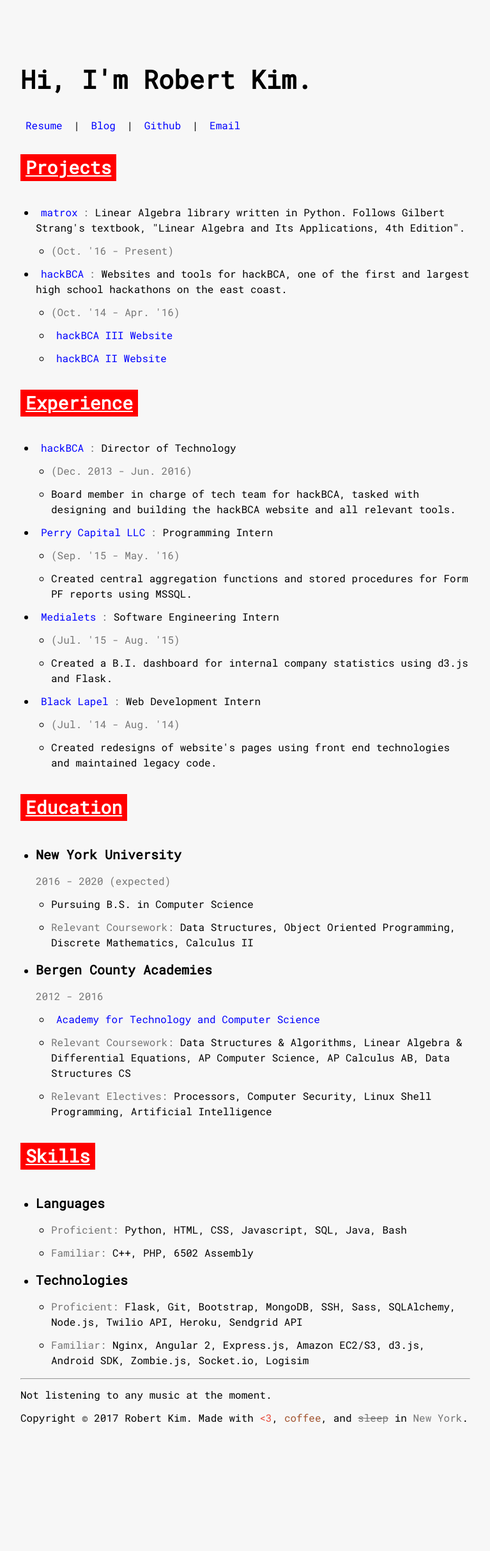
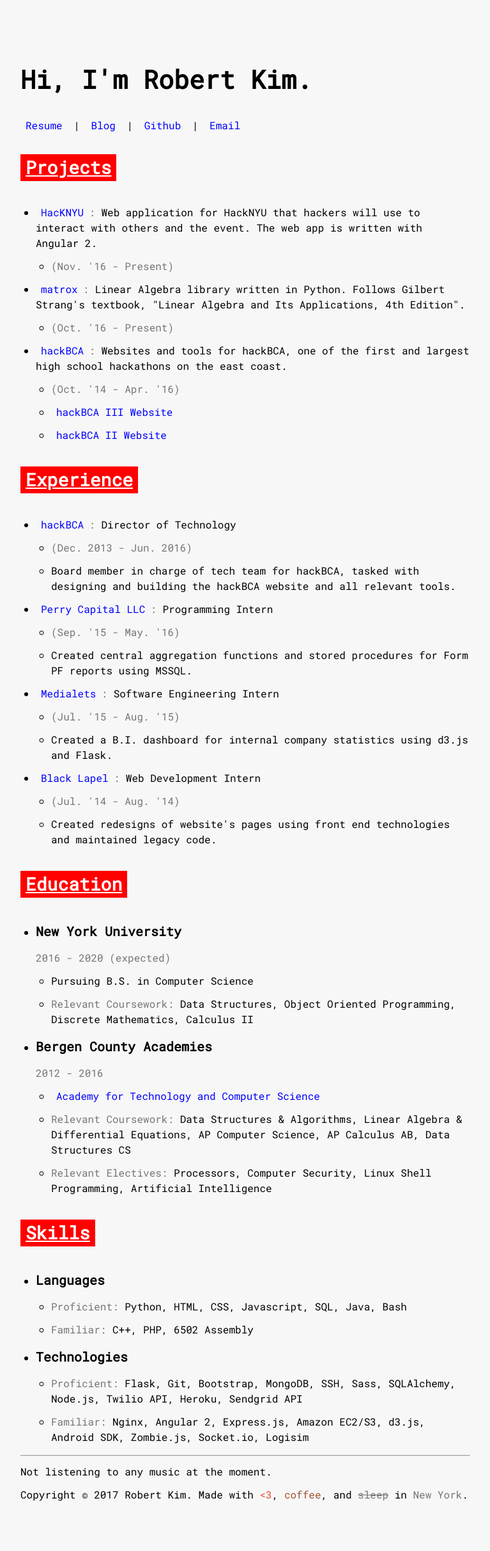
Before and after one commit to rkty13/personalsite-lambda, a Flask app: template templates/index.html in a window 1280 px wide. Shown: the whole page at 64% size, without its empty margins (256-1023 px from the left). Before the commit the page ends 2226 px from the top, so only its background shows below. Run offline with Flask 2, Linux system fonts and the light colour scheme; the template is opened without the code that fills it, so the values that code supplies are empty; style sheets or scripts are compiled from the project's sources.

Commit message:
Added new content.

```diff
--- a/templates/index.html
+++ b/templates/index.html
@@ -18,7 +18,7 @@
         <h1 id="hello">Hi, I'm Robert Kim.</h1>
         <p>
           <a href="/resume.pdf">Resume</a> |
-          <a href="/blog">Blog</a> |
+          <a href="http://blog.robertkim.io">Blog</a> |
           <a href="https://github.com/rkty13">Github</a> |
           <a href="mailto:me@robertkim.io">Email</a>
         </p>
@@ -26,6 +26,12 @@
       <section id="projects">
         <h2 class="header" id="projects">Projects</h2>
         <ul>
+          <li>
+            <p><span><a href="http://hacknyu.org/">HacKNYU</a>: </span>Web application for HackNYU that hackers will use to interact with others and the event. The web app is written with Angular 2.</p>
+            <ul>
+              <li><p><span>(Nov. '16 - Present)</span></p></li>
+            </ul>
+          </li>
           <li>
             <p><span><a href="https://github.com/rkty13/matrox">matrox</a>: </span>Linear Algebra library written in Python. Follows Gilbert Strang's textbook, "Linear Algebra and Its Applications, 4th Edition".</p>
             <ul>
```
